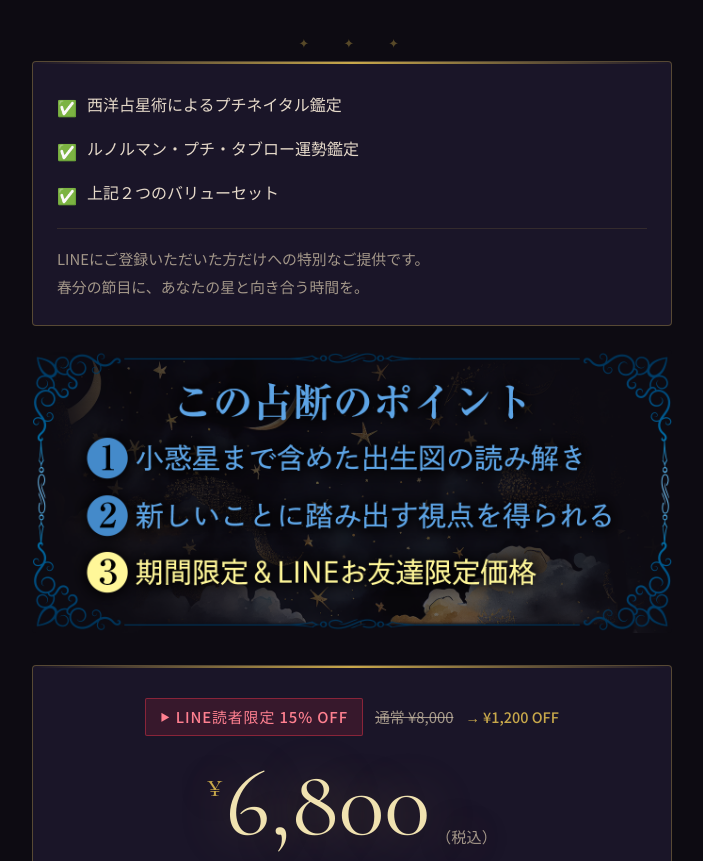
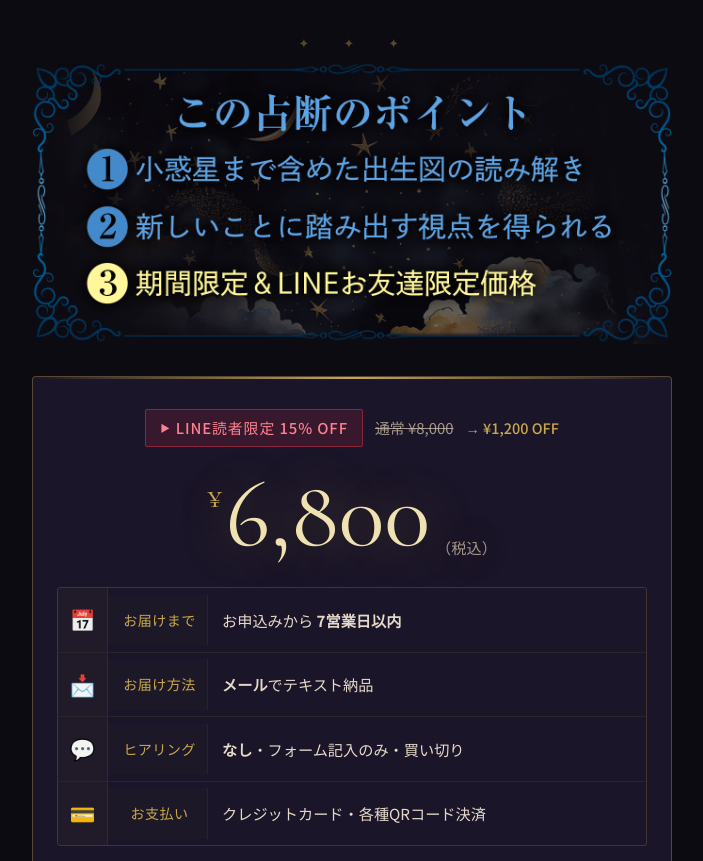
Before and after one commit to odango-tarot/odango-special-form, a plain HTML site: page index.html in a window 1280 px wide. Shown: the part 2308-3169 px from the top of the page, without its empty margins (288-991 px from the left). Drawn offline with nearby package versions, Linux system fonts and the light colour scheme.

Commit message:
Update index.html

```diff
--- a/index.html
+++ b/index.html
@@ -604,21 +604,6 @@
 
     <div class="section-ornament">✦ &nbsp; ✦ &nbsp; ✦</div>
 
-<!-- サービス内容 -->
-<div class="section">
-  <div class="card">
-    <ul class="service-list">
-      <li><span class="check">✅</span>西洋占星術によるプチネイタル鑑定</li>
-      <li><span class="check">✅</span>ルノルマン・プチ・タブロー運勢鑑定</li>
-      <li><span class="check">✅</span>上記２つのバリューセット</li>
-    </ul>
-    <p class="service-note">
-      LINEにご登録いただいた方だけへの特別なご提供です。<br>
-      春分の節目に、あなたの星と向き合う時間を。
-    </p>
-  </div>
-</div>
-
 <div class="section">
   <img src="point.png" alt="この占断のポイント" style="width:100%; border-radius:4px;">
 </div>
```
